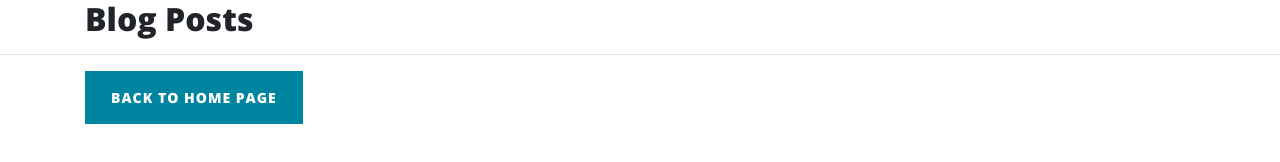
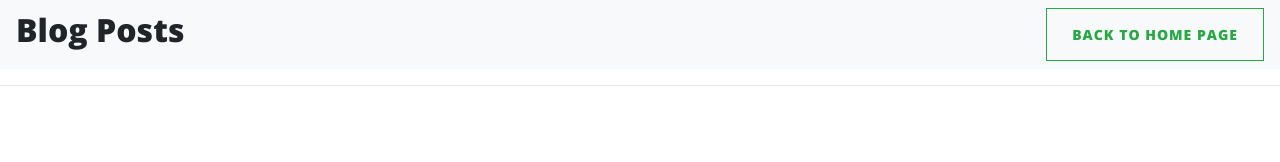
Before and after one commit to lesijay/a-simple-blog-lesi1, a website: page postlisting.html in a window 1280 px wide. Drawn offline with nearby package versions, Linux system fonts and the light colour scheme; no server answers.

Commit message:
Add nav bar

```diff
--- a/js/createpost.js
+++ b/js/createpost.js
@@ -27,6 +27,11 @@ function createBlog(){
                 // dataType: "json",
                 data: blogdata,
                 success: function(response) {
+                    $("#nameofarticle").val('');
+                    $("#subheading").val('');
+                    $("#blogpost").val('');
+                    $("dateofpost").val('');
+
                     alert('data gotten');
                 },
                 error: function(error){
--- a/postlisting.html
+++ b/postlisting.html
@@ -24,19 +24,20 @@
 </head>
 
 <body>
-  <div class="container">
-    <h2 class="post-title">
-      Blog Posts
-    </h2>
-  </div>
+  <header>
+      <nav class="navbar navbar-light bg-light">
+          <h2>Blog Posts</h2>
+          <form class="form-inline">
+              <a class="btn btn-outline-success" href="index.html">Back to home page</a>
+          </form>
+        </nav>
+  </header>
+
 
   <hr>
 
   <div class="container" id="createpostlisting">
 
-  </div>
-  <div class="container">
-  <a class="btn btn-primary" href="index.html">Back to home page</a>
   </div>
 
 
```
Also changed, not shown: db.json (+7 -0 lines).
